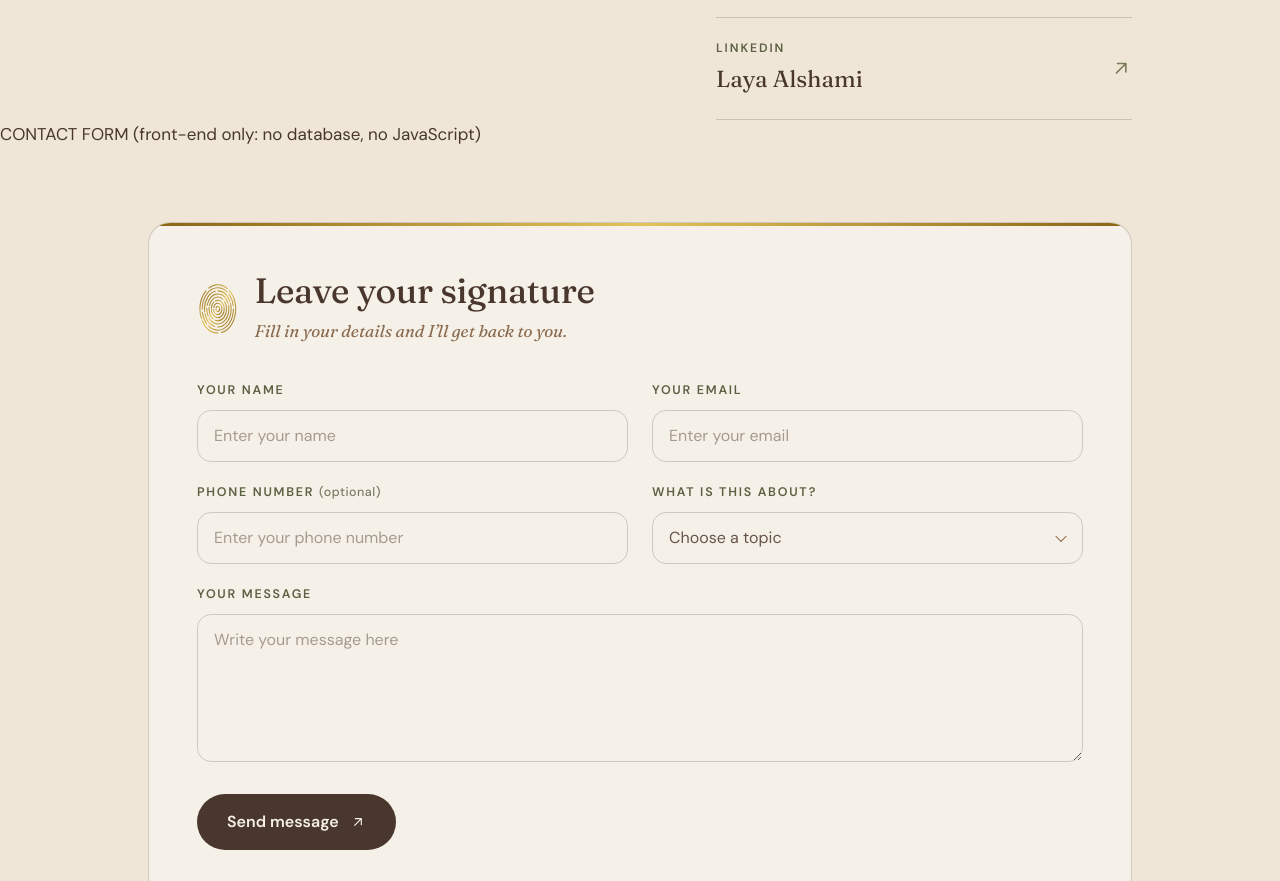
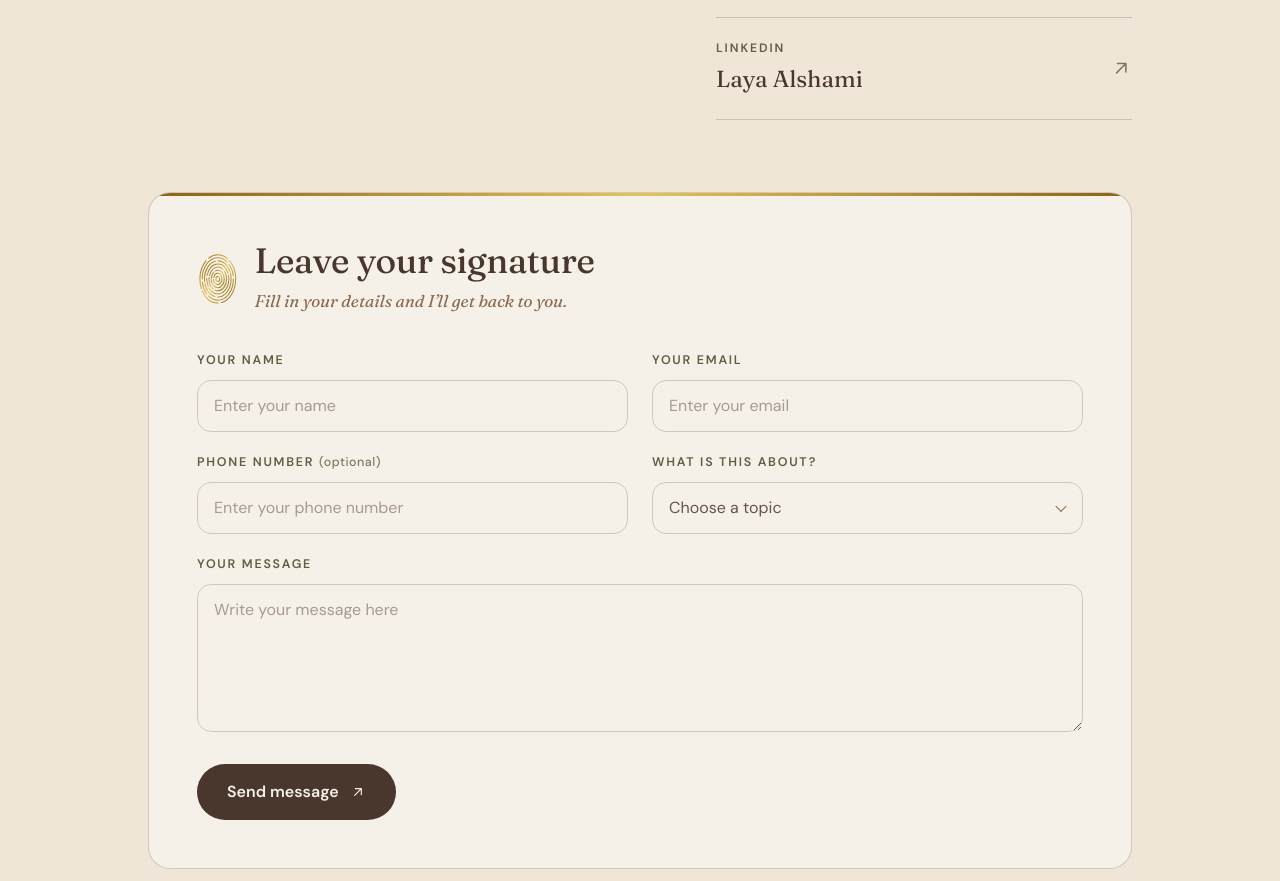
Before and after one commit to layaalshami7/laya-alshami-portfolio, a plain HTML site: page index.html in a window 1280 px wide. Shown: the part 6002-6883 px from the top of the page. Drawn offline with nearby package versions, Linux system fonts and the light colour scheme; a web font is replaced by a local one.

Commit message:
Update index.html

```diff
--- a/index.html
+++ b/index.html
@@ -247,7 +247,7 @@
 <li><a href="https://www.linkedin.com/in/laya-al-shami-a7366a444/" rel="noopener" target="_blank"><span><small>LinkedIn</small><b>Laya Alshami</b></span><span aria-hidden="true" class="ar"><svg aria-hidden="true" class="arrow-svg" viewBox="0 0 24 24" focusable="false"><path d="M7 17 17 7M8 7h9v9" /></svg></span></a></li>
 </ul>
 </div>
- CONTACT FORM (front-end only: no database, no <span class="j-glyph-fix">J</span>avaScript)
+
 <div class="wrap">
 <form aria-labelledby="cf-title" class="cform" id="contact-form">
 <div class="cf-head">
```
